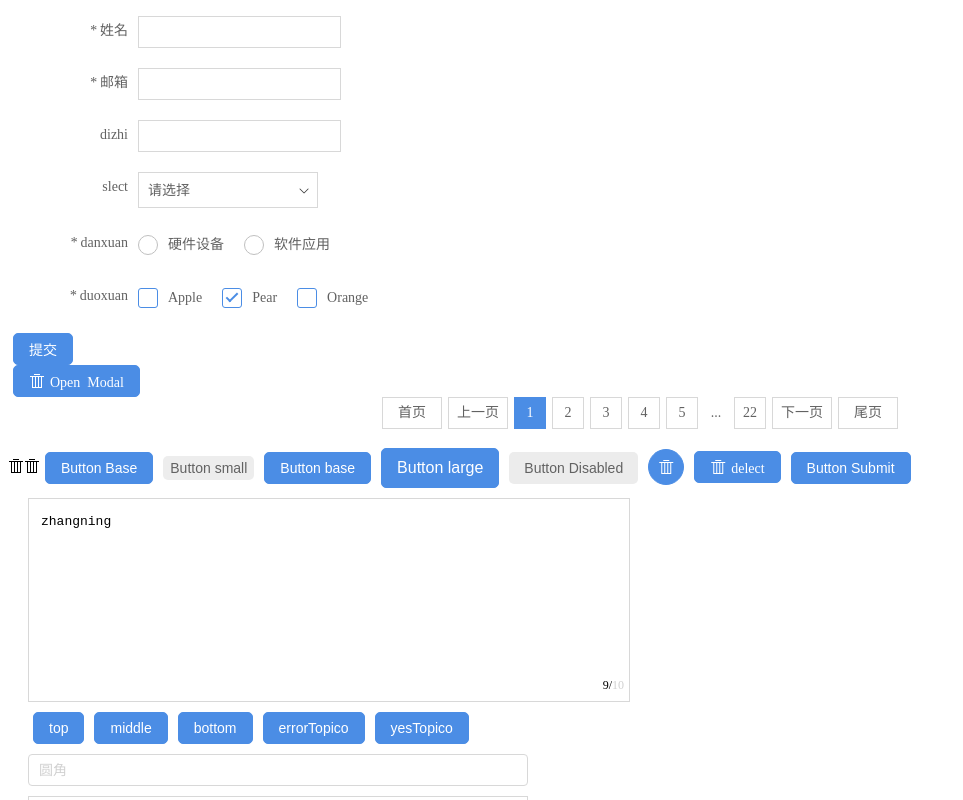
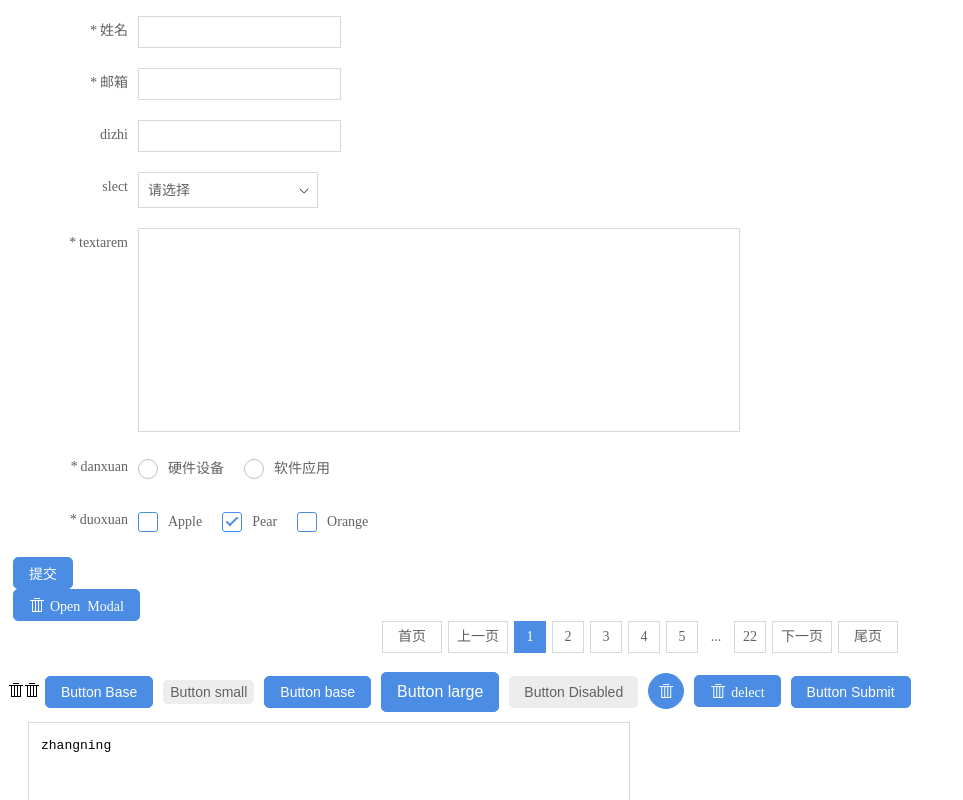
Before and after one commit to jd-smart-fe/react-stone, a React app: page / in a window 1280 px wide. Shown: the top 800 px of the page, without its empty margins (0-963 px from the left). Built offline with nearby package versions, Linux system fonts and the light colour scheme.

Commit message:
feat: 添加封装后的textarea表单域组件

```diff
--- a/src/App.js
+++ b/src/App.js
@@ -15,7 +15,15 @@ import DragSort from './components/DragSort/DragSort.jsx';
 import Form from './components/Form/index.js';
 import './App.css';
 
-const { CreateForm, InputField, FieldInput, FieldCheckbox, FieldSelect, FieldRadioGroup } = Form;
+const {
+  CreateForm,
+  InputField,
+  FieldInput,
+  FieldCheckbox,
+  FieldSelect,
+  FieldRadioGroup,
+  FieldTextarea,
+} = Form;
 
 
 const onChange = (val) => {
@@ -105,7 +113,6 @@ class FieldForm extends React.Component {
           required
           name="name"
           label="姓名"
-          validateOnChange={true}
           validations={{ required: true }}
           validationErrors={{ required: '必填项' }}
           onChange={this.inputChange}/>
@@ -124,6 +131,12 @@ class FieldForm extends React.Component {
           placeholder="请选择"
           optionData={saleVolumes}
           onChange={selectChange}/>
+        <FieldTextarea
+          required
+          name="textarem"
+          label="textarem"
+          validations={{ required: true }}
+          validationErrors={{ required: '必填项' }}/>
         <FieldRadioGroup
           required
           name="danxuan"
--- /dev/null
+++ b/src/components/Form/form-components/FormTextarea.jsx
@@ -0,0 +1,13 @@
+import React, { Component } from 'react';
+import Textarea from '../../Textarea/Textarea';
+import getControlGroup from '../getControlGroup.jsx';
+
+class TextareaWrap extends Component {
+  render() {
+    return <Textarea {...this.props} />;
+  }
+}
+
+const TextareaField = getControlGroup(TextareaWrap);
+
+export default TextareaField;
--- a/src/components/Form/form-components/createFormField.jsx
+++ b/src/components/Form/form-components/createFormField.jsx
@@ -3,6 +3,7 @@ import FormInput from './FormInput';
 import FormCheckbox from './FormCheckbox';
 import FormSelect from './FormSelect';
 import FormRadioGroup from './FormRadio';
+import FormTextarea from './FormTextarea';
 import Field from '../Field';
 
 export class FieldInput extends Component {
@@ -28,3 +29,9 @@ export class FieldRadioGroup extends Component {
     return <Field {...this.props} component={FormRadioGroup} />;
   }
 }
+
+export class FieldTextarea extends Component {
+  render() {
+    return <Field {...this.props} component={FormTextarea} />;
+  }
+}
--- a/src/components/Form/index.js
+++ b/src/components/Form/index.js
@@ -1,7 +1,7 @@
 import assign from 'lodash/assign';
 import Form from './Form.jsx';
 import InputField from './form-components/FormInput.jsx';
-import { FieldInput, FieldCheckbox, FieldSelect, FieldRadioGroup } from './form-components/createFormField.jsx';
+import { FieldInput, FieldCheckbox, FieldSelect, FieldRadioGroup, FieldTextarea } from './form-components/createFormField.jsx';
 import CreateForm from './createForm.jsx';
 
 export default assign(Form, {
@@ -12,4 +12,5 @@ export default assign(Form, {
   FieldCheckbox,
   FieldSelect,
   FieldRadioGroup,
+  FieldTextarea,
 });
```
